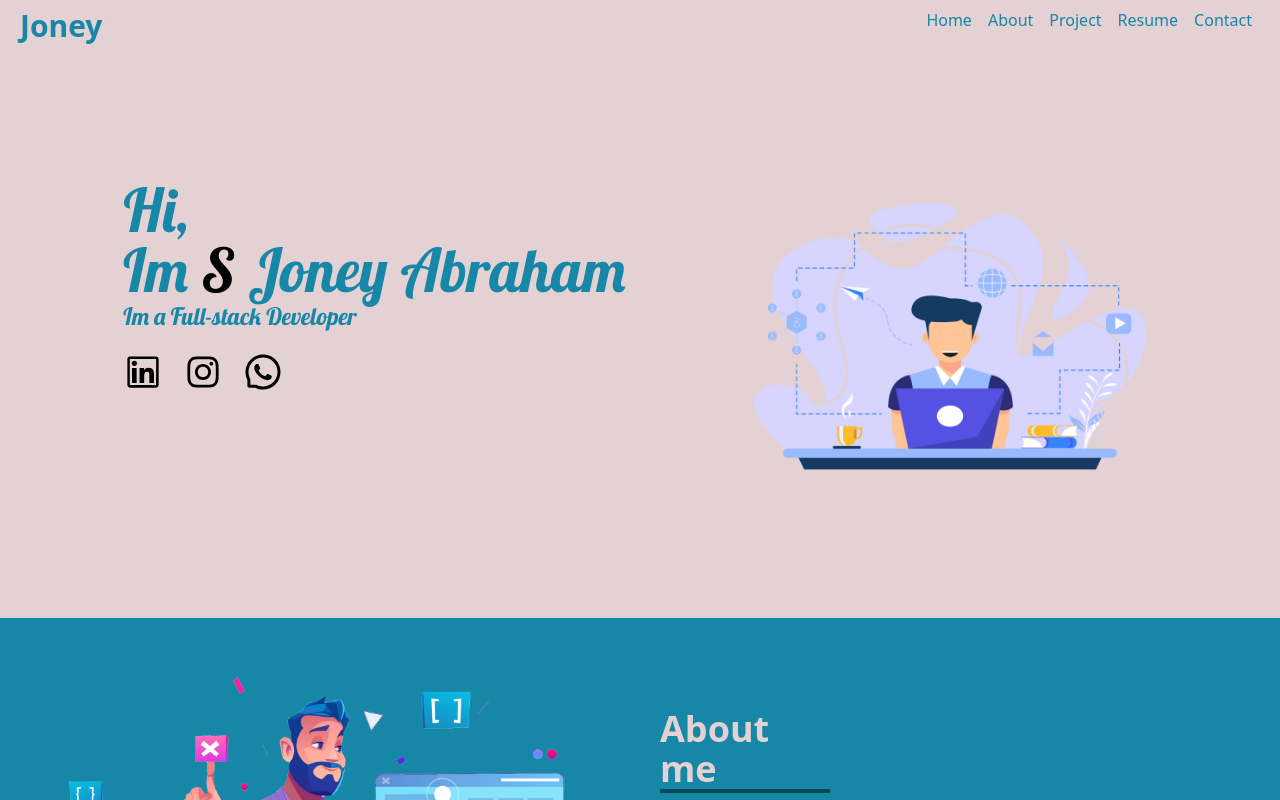
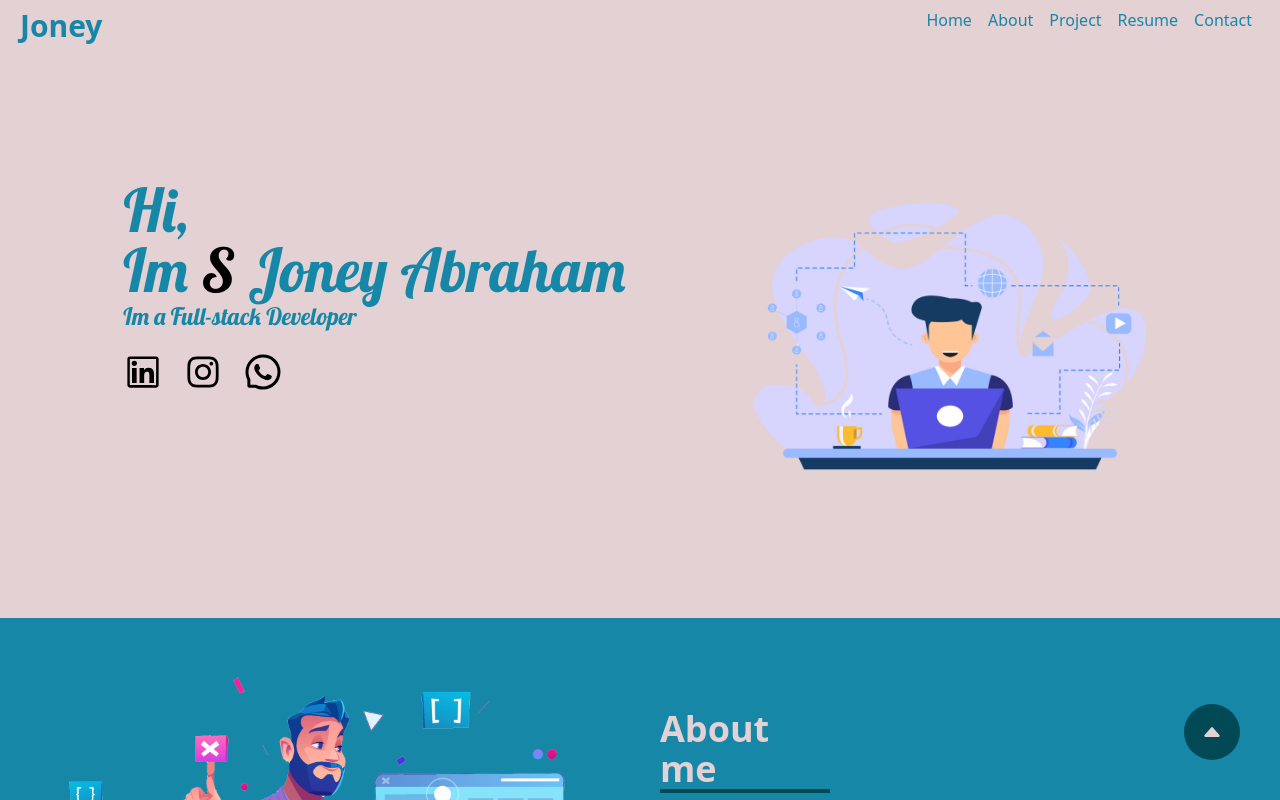
Before and after one commit to jo-ney/Portfolio, a React (Create React App) app: page / in a window 1280 px wide. Shown: the top 800 px of the page. Built offline with nearby package versions, Linux system fonts and the light colour scheme.

Commit message:
third commit

```diff
--- a/src/App.css
+++ b/src/App.css
@@ -7,13 +7,13 @@ header ul li{
 }
 
 .bg-primary{
-  /* background: rgb(85 81 227); */
   background: #e4d1d3;
 }
 .bg-secondary{
-  /* background: #2b2d77; */
-  /* background: #dd0a35; */
   background: #1687a7;
+}
+.bg-tertiary{
+ background: #014955;
 }
 
 .mobile-nav{
@@ -33,3 +33,7 @@ header ul li{
 html{
   scroll-behavior: smooth;
 }
+
+.btn-up{
+  @apply fixed right-[40px] bottom-[40px] px-4 py-4 bg-tertiary rounded-[300px];
+}
--- a/src/App.js
+++ b/src/App.js
@@ -6,6 +6,7 @@ import Projects from './components/Projects';
 import Resume from './components/Resume';
 import Contact from './components/Contact';
 import Footer from './components/Footer';
+import BtnUp from './components/BtnUp';
 
 function App() {
   return (
@@ -17,6 +18,8 @@ function App() {
     <Resume />
     <Contact />
     <Footer />
+    <BtnUp />
+
    </div>
   );
 }
--- /dev/null
+++ b/src/components/BtnUp.js
@@ -0,0 +1,5 @@
+import { IoCaretUpOutline } from "react-icons/io5";
+
+export default function BtnUp(){
+    return <a href='#'><button className="btn-up"><IoCaretUpOutline className="text-2xl text-primary"/></button></a>
+}
```
Also changed, not shown: src/components/Header.js (indentation only).
